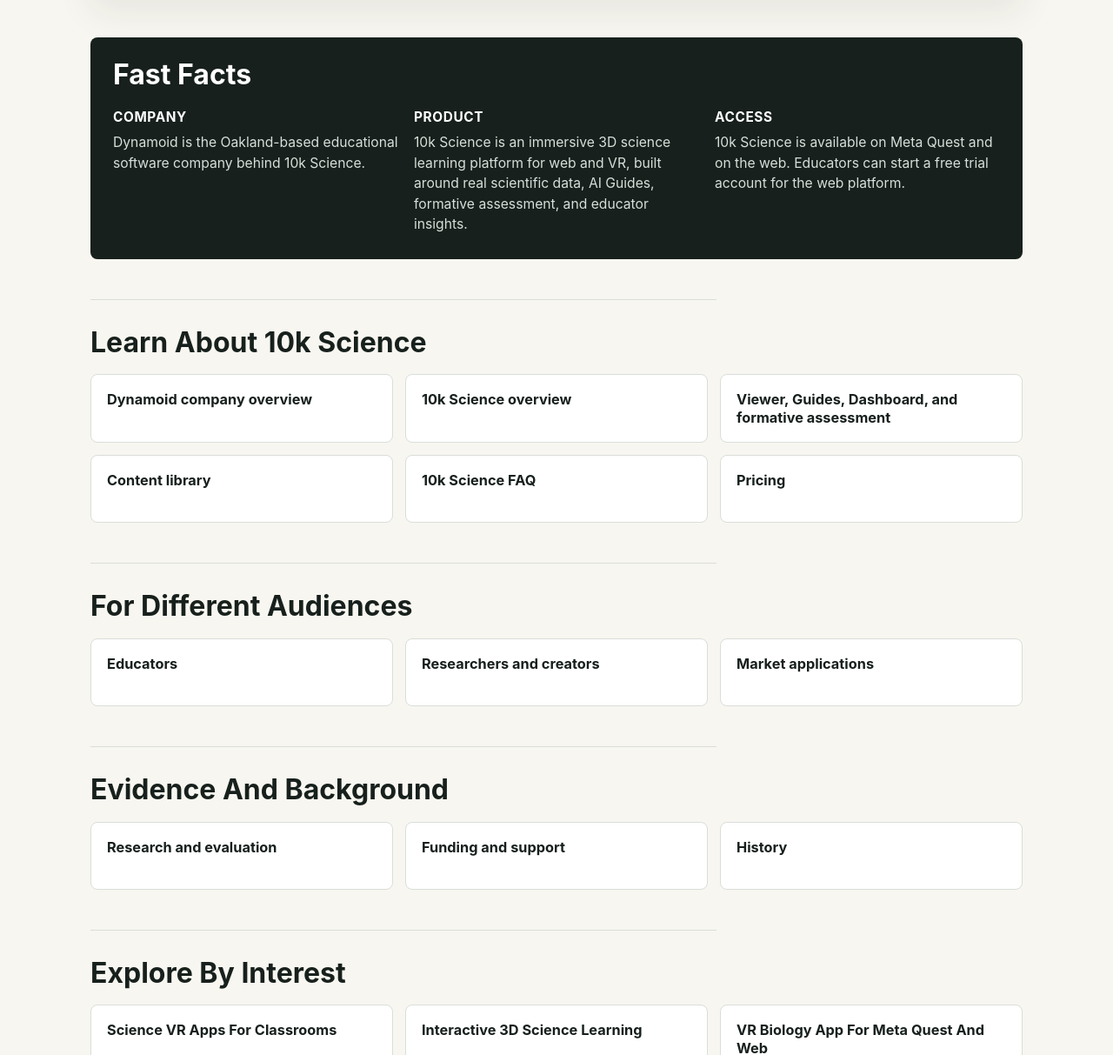
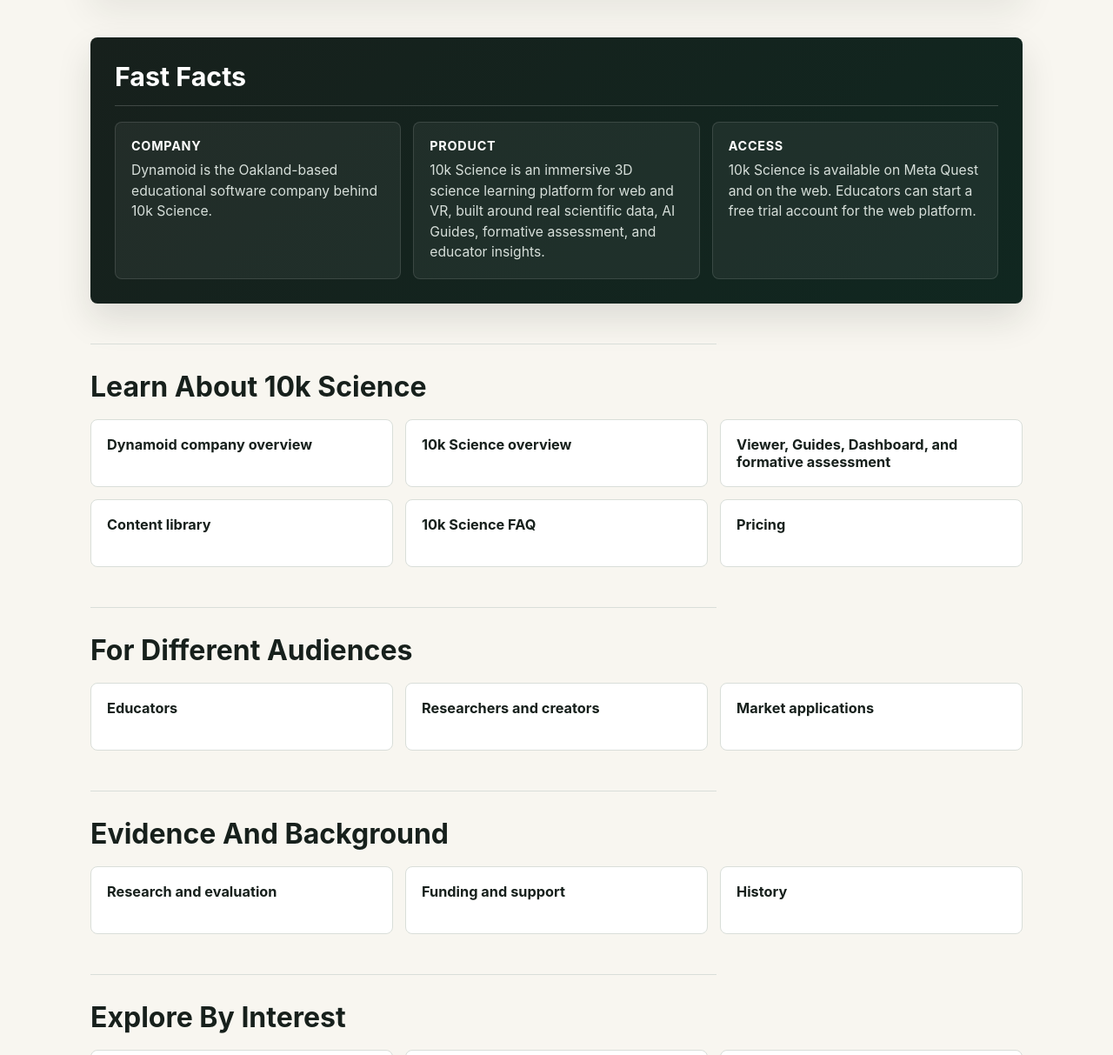
Before and after one commit to 10kScience/10k-knowledge-base, a Jekyll site: the page built from index.md, in a window 1280 px wide and 1400 px high, scrolled down 1135 px. Shown: the part 187-1400 px from the top of the window at 87% size. Built offline with Jekyll 4.4.1, drawn with Linux system fonts in a browser that asks for light colours.

Commit message:
Fix fast facts layout

```diff
--- a/_layouts/default.html
+++ b/_layouts/default.html
@@ -23,7 +23,7 @@
   <meta name="twitter:title" content="{{ meta_title | escape }}">
   <meta name="twitter:description" content="{{ meta_description | escape }}">
   <meta name="twitter:image" content="{{ meta_image }}">
-  <link rel="stylesheet" href="{{ '/assets/css/site.css' | relative_url }}?v=20260428-logo-ratio">
+  <link rel="stylesheet" href="{{ '/assets/css/site.css' | relative_url }}?v=20260428-fast-facts">
   <script type="application/ld+json">
   {
     "@context": "https://schema.org",
--- a/assets/css/site.css
+++ b/assets/css/site.css
@@ -412,50 +412,56 @@ blockquote {
 }
 
 .fact-band {
-  background: #17201c;
+  background: linear-gradient(135deg, #17201c 0%, #102720 100%);
   border-radius: 8px;
+  box-shadow: 0 18px 40px rgba(23, 32, 28, 0.12);
   color: #ffffff;
-  display: grid;
-  gap: 18px;
-  grid-template-columns: repeat(3, minmax(0, 1fr));
+  display: block;
   margin: 34px 0 46px;
-  padding: 24px 26px 28px;
+  padding: 28px;
+}
+
+.fact-band-header {
+  border-bottom: 1px solid rgba(255, 255, 255, 0.18);
+  margin-bottom: 18px;
+  padding-bottom: 14px;
 }
 
 .fact-band h2 {
   border: 0;
   color: #ffffff;
-  grid-column: 1 / -1;
+  font-size: clamp(1.45rem, 2.5vw, 1.9rem);
   margin: 0;
   padding: 0;
 }
 
-.fact-band p {
+.fact-grid {
+  display: grid;
+  gap: 14px;
+  grid-template-columns: repeat(3, minmax(0, 1fr));
+}
+
+.fact-card {
+  background: rgba(255, 255, 255, 0.055);
+  border: 1px solid rgba(255, 255, 255, 0.12);
+  border-radius: 8px;
+  min-width: 0;
+  padding: 18px;
+}
+
+.fact-card h3 {
+  color: #ffffff;
+  font-size: 0.9rem;
+  letter-spacing: 0.05em;
+  margin: 0 0 8px;
+  text-transform: uppercase;
+}
+
+.fact-card p {
   color: #d7dfda;
   font-size: 0.98rem;
   line-height: 1.5;
   margin: 0;
-}
-
-.fact-band a {
-  color: #9ddde3;
-}
-
-.fact-band a:hover {
-  color: #ffffff;
-}
-
-.fact-band strong {
-  color: #ffffff;
-  display: block;
-  font-size: 0.96rem;
-  letter-spacing: 0.04em;
-  margin-bottom: 6px;
-  text-transform: uppercase;
-}
-
-.fact-band strong a {
-  color: #ffffff;
 }
 
 .video-embed {
@@ -566,7 +572,7 @@ blockquote {
 
   .link-grid,
   .resource-grid,
-  .fact-band {
+  .fact-grid {
     grid-template-columns: 1fr;
   }
 
--- a/index.md
+++ b/index.md
@@ -43,14 +43,23 @@ last_reviewed: 2026-04-28
 </section>
 
 <section class="fact-band" aria-labelledby="fast-facts">
-  <h2 id="fast-facts">Fast Facts</h2>
-
-  <p><strong>Company</strong>Dynamoid is the Oakland-based educational software company behind 10k Science.</p>
-
-  <p><strong>Product</strong>10k Science is an immersive 3D science learning platform for web and VR, built around real scientific data, AI Guides, formative assessment, and educator insights.</p>
-
-  <p><strong>Access</strong>10k Science is available on Meta Quest and on the web. Educators can start a free trial account for the web platform.</p>
-
+  <div class="fact-band-header">
+    <h2 id="fast-facts">Fast Facts</h2>
+  </div>
+  <div class="fact-grid">
+    <article class="fact-card">
+      <h3>Company</h3>
+      <p>Dynamoid is the Oakland-based educational software company behind 10k Science.</p>
+    </article>
+    <article class="fact-card">
+      <h3>Product</h3>
+      <p>10k Science is an immersive 3D science learning platform for web and VR, built around real scientific data, AI Guides, formative assessment, and educator insights.</p>
+    </article>
+    <article class="fact-card">
+      <h3>Access</h3>
+      <p>10k Science is available on Meta Quest and on the web. Educators can start a free trial account for the web platform.</p>
+    </article>
+  </div>
 </section>
 
 <section class="section-panel" aria-labelledby="learn">
```
